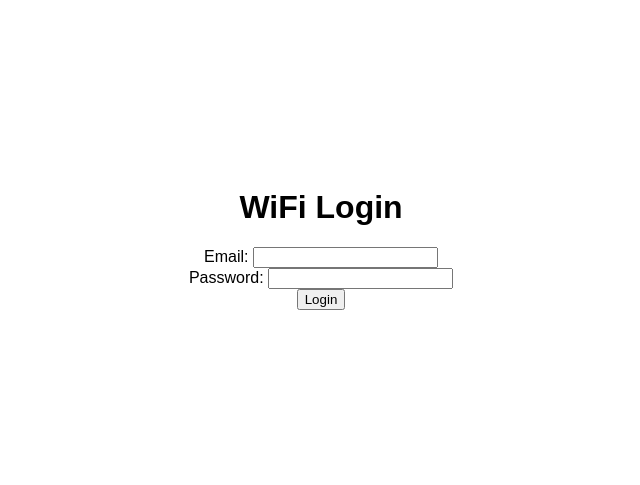
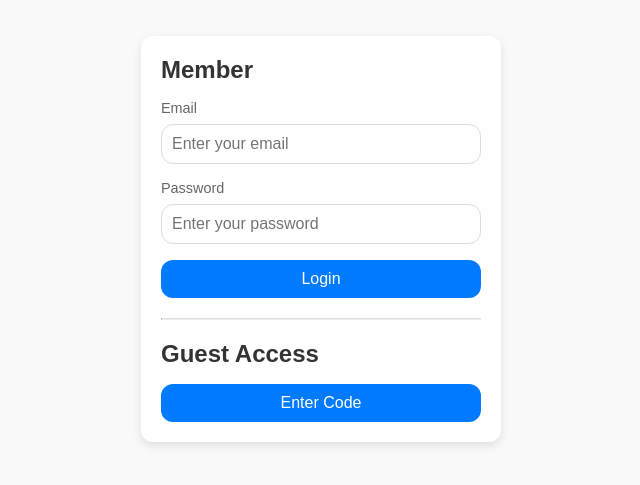
Before and after one commit to timpiglowski/captifve, a website: page public/login.html in a window 1280 px wide. Shown: the part 161-646 px from the top of the page, without its empty margins (319-959 px from the left). Drawn offline with Linux system fonts and the light colour scheme.

Commit message:
Update login page for Cafve

```diff
--- a/public/login.html
+++ b/public/login.html
@@ -1,40 +1,137 @@
 <!doctype html>
-<html>
+<html lang="en">
     <head>
-        <meta charset="utf-8" />
-        <meta name="viewport" content="width=device-width, minimum-scale=1" />
+        <meta charset="UTF-8" />
+        <meta name="viewport" content="width=device-width, initial-scale=1.0" />
         <title>Hafven Captive Portal</title>
         <style>
-            body {
+            /* Root Variables for Easy Customization */
+            :root {
+                --primary-color: #007bff;
+                --background-color: #f9f9f9;
+                --text-color: #333;
+                --label-color: #666;
+                --input-border-color: #ddd;
+                --container-bg-color: #fff;
+                --border-radius: 12px;
+            }
+
+            /* Reset and Body Styles */
+            * {
                 margin: 0;
                 padding: 0;
+                box-sizing: border-box;
+            }
+
+            body {
                 display: flex;
                 justify-content: center;
                 align-items: center;
-                height: 100vh;
+                min-height: 100vh;
                 font-family: Arial, sans-serif;
+                background-color: var(--background-color);
+                color: var(--text-color);
             }
 
+            /* Login Container Styles */
             .login-container {
-                font-size: 12pt;
+                background-color: var(--container-bg-color);
+                padding: 20px;
+                border-radius: var(--border-radius);
+                width: 100%;
+                max-width: 360px;
+                box-shadow: 0 4px 10px rgba(0, 0, 0, 0.1);
+            }
+
+            h1 {
+                font-size: 1.5rem;
+                margin-bottom: 1rem;
+            }
+
+            label {
+                display: block;
+                font-size: 0.9rem;
+                color: var(--label-color);
+                margin-bottom: 0.5rem;
+            }
+
+            input[type="email"],
+            input[type="password"] {
+                width: 100%;
+                padding: 10px;
+                margin-bottom: 1rem;
+                border-radius: var(--border-radius);
+                border: 1px solid var(--input-border-color);
+                font-size: 1rem;
+            }
+
+            input[type="email"]:focus,
+            input[type="password"]:focus {
+                outline: none;
+                border-color: var(--primary-color);
+            }
+
+            button,
+            .button {
+                display: block;
+                width: 100%;
+                padding: 10px;
+                border-radius: var(--border-radius);
+                border: none;
+                background-color: var(--primary-color);
+                color: white;
+                font-size: 1rem;
+                cursor: pointer;
                 text-align: center;
+            }
+
+            button:hover,
+            .button:hover {
+                background-color: #0056b3; /* Slightly darker blue for hover effect */
+            }
+
+            hr {
+                border-top: 1px solid var(--input-border-color);
+                margin: 20px 0;
+            }
+
+            .button {
+                text-decoration: none; /* Remove underline for links styled as buttons */
             }
         </style>
     </head>
     <body>
         <div class="login-container">
-            <h1>WiFi Login</h1>
+            <h1>Member</h1>
+
+            <!-- Login Form -->
             <form action="/login" method="post">
-                <div>
-                    <label for="email">Email:</label>
-                    <input type="email" id="email" name="email" />
-                </div>
-                <div>
-                    <label for="password">Password:</label>
-                    <input type="password" id="password" name="password" />
-                </div>
+                <label for="email">Email</label>
+                <input
+                    type="email"
+                    id="email"
+                    name="email"
+                    placeholder="Enter your email"
+                    required
+                />
+
+                <label for="password">Password</label>
+                <input
+                    type="password"
+                    id="password"
+                    name="password"
+                    placeholder="Enter your password"
+                    required
+                />
+
                 <button type="submit">Login</button>
             </form>
+
+            <hr />
+
+            <!-- Guest Section -->
+            <h1>Guest Access</h1>
+            <a href="https://google.com" class="button">Enter Code</a>
         </div>
     </body>
 </html>
```
